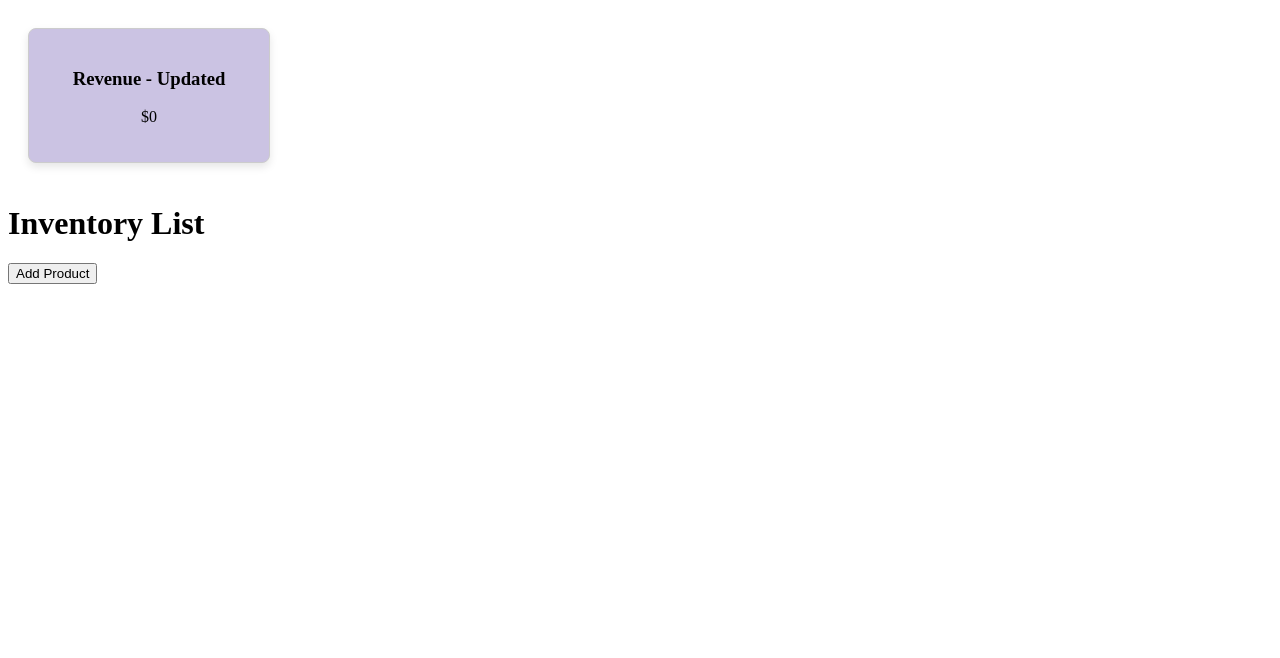
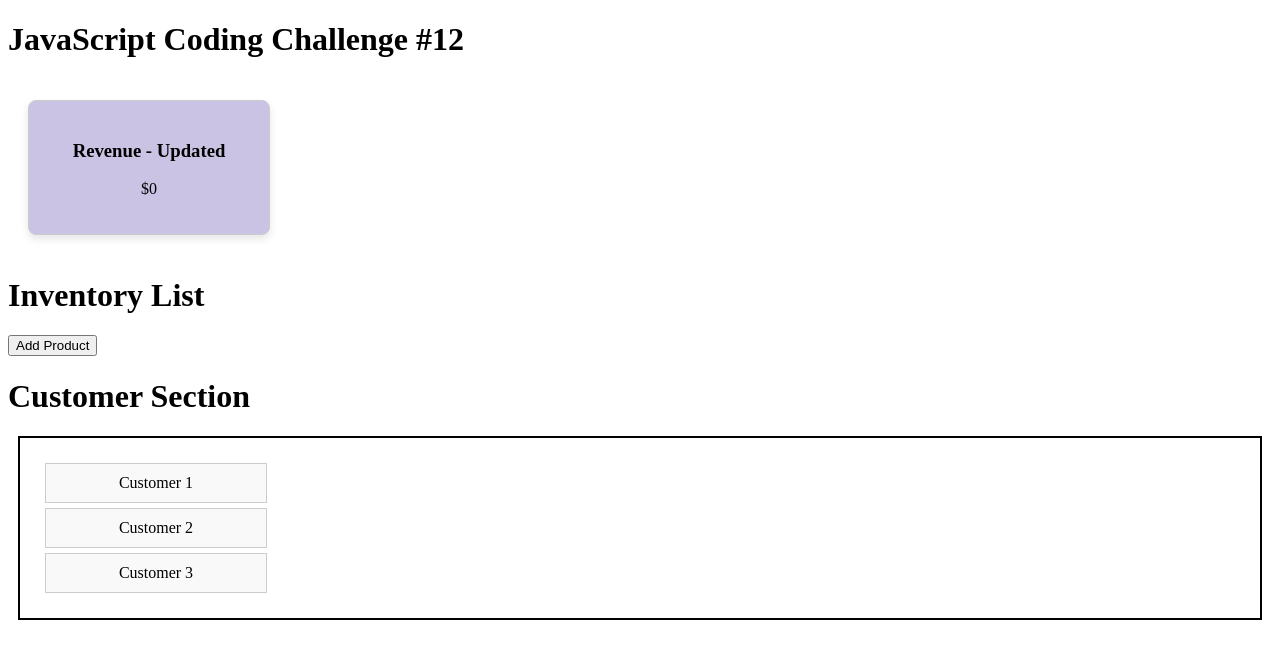
Before and after one commit to ElNotsniw/CC_12, a plain HTML site: page index.html in a window 1280 px wide. Drawn offline with Linux system fonts and the light colour scheme.

Commit message:
Task 4 - Demonstrated Event Bubbling in Customer Section

```diff
--- a/cc_12.js
+++ b/cc_12.js
@@ -78,3 +78,28 @@ function removeproduct(event) {
 
     inventorylist.removeChild(itemremove)
 }
+
+
+
+
+// Task 4 - Demonstrated Event Bubbling in Customer Section
+
+// Creating a callback function to where if the customer section container is clicked, it console-logs that it was clicked.
+
+const customersection = document.getElementById("customersection");
+    document.addEventListener("click", () => {
+        console.log("Customer section clicked");
+    });
+
+
+// Creating a callback function to where if any of the customer section boxes are clicked, it console-logs that the boxes were clicked.
+
+const customercards = document.querySelectorAll(".customer-card");
+
+customercards.forEach(card => {
+    card.addEventListener("click", (event) => {
+        console.log("Customer card clicked");
+
+         event.stopPropagation()
+    });
+});
--- a/index.html
+++ b/index.html
@@ -28,19 +28,52 @@
             cursor: pointer;
         }
 
-        .product-item:hover {
-            background-color: #ddd;
+        .customer-card {
+            border: 1px solid #ccc;
+            padding: 10px;
+            margin: 5px;
+            background-color: #f9f9f9;
+            cursor: pointer;
+            width: 200px;
+            text-align: center;
+        }
+
+        #customersection {
+            border: 2px solid #000;
+            padding: 20px;
+            margin: 10px;
         }
     </style>
 </head>
 <body>
+<h1>JavaScript Coding Challenge #12</h1>
+
+    <!-- Task 1 - Business Dashboard -->
+
+    <!-- Create the dashboard and the dashboard container to include Revenue and assign it a value. -->
+
     <div id="dashboard" class="dashboard-container"></div>
     <script src="cc_12.js"></script>
 
+
+    <!-- Task 3 - Dynamic Inventory Management -->
+
+    <!-- Creating an unordered list to then put make it have a button, which dynamically adds product whenever prompted -->
+
     <h1>Inventory List</h1>
+    <button onclick="addproduct()">Add Product</button>
+    <ul id="inventorylist"></ul>
 
-    <button onclick="addproduct()">Add Product</button>
 
-    <ul id="inventorylist"></ul>
+    <!-- Task 4 - Business Customer Section -->
+
+    <!-- Creating a parent container and 3 child elements -->
+
+    <h1>Customer Section</h1>
+    <div id="customersection">
+        <div class="customer-card" id="customer1">Customer 1</div>
+        <div class="customer-card" id="customer2">Customer 2</div>
+        <div class="customer-card" id="customer3">Customer 3</div>
+    </div>
 </body>
 </html>
```
